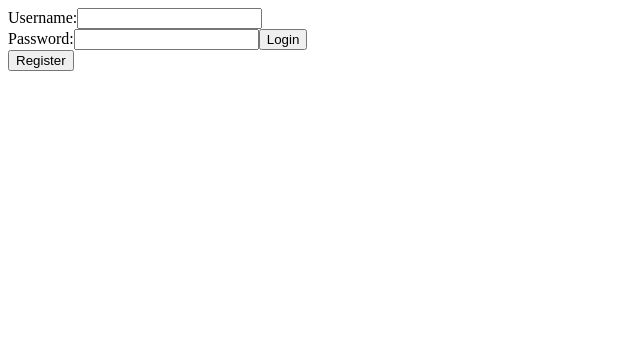
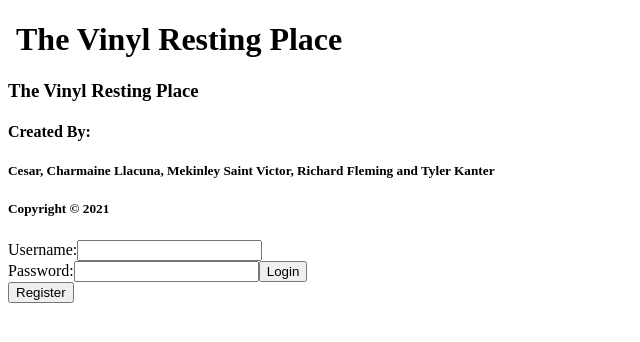
Before and after one commit to TKanter92/E-Commerce-React, a React (Create React App) app: page / in a window 1280 px wide. Shown: the top 342 px of the page, without its empty margins (0-640 px from the left). Built offline with nearby package versions, Linux system fonts and the light colour scheme; no server answers.

Commit message:
created Footer and TitleBar components

```diff
--- a/src/App.js
+++ b/src/App.js
@@ -14,6 +14,8 @@ import HomePage from './components/HomePage/HomePage';
 import ShoppingCart from './ShoppingCart/ShoppingCart';
 import ProductDetails from './components/ProductDetails/ProductDetails';
 import ReviewForm from './components/ReviewForm/ReviewForm';
+import TitleBar from './components/TitleBar/TitleBar';
+import Footer from './components/Footer/Footer';
 
 class App extends Component {
     state = {
@@ -96,7 +98,9 @@ class App extends Component {
     //const user = this.state.user;
     return (
       <div>
+        <TitleBar />
         <NavBar user = {this.state.user} logoutUser={this.logoutUser}/>
+        <Footer />
         <div>
           <BrowserRouter>
           <Switch>
@@ -108,7 +112,7 @@ class App extends Component {
                   return <Login {...props} getCredentials = {this.getCredentials}/>;
                 } else {
                   console.log("false: " +  this.state.user);
-                  return <DisplayProducts {...props} productList={this.state.products}  />
+                  return <DisplayProducts {...props} productList={this.state.products}  />;
                 }
               }}
             />
--- a/src/components/Footer/Footer.jsx
+++ b/src/components/Footer/Footer.jsx
@@ -0,0 +1,14 @@
+import React from 'react';
+
+const Footer = () => {
+    return(
+    <footer className="footer">
+        <h3>The Vinyl Resting Place</h3>
+        <h4>Created By:</h4>
+        <h5>Cesar, Charmaine Llacuna, Mekinley Saint Victor, Richard Fleming and Tyler Kanter</h5>
+        <h5>Copyright © 2021</h5>
+    </footer>
+    )
+}
+
+export default Footer;
--- a/src/components/HomePage/HomePage.jsx
+++ b/src/components/HomePage/HomePage.jsx
@@ -1,6 +1,5 @@
 import React, { Component } from 'react';
-import TitleBar from '../TitleBar/TitleBar';
-import Footer from '../Footer/Footer';
+
 
 
 class HomePage extends Component {
--- a/src/components/TitleBar/TitleBar.jsx
+++ b/src/components/TitleBar/TitleBar.jsx
@@ -0,0 +1,16 @@
+import React from 'react';
+
+
+function TitleBar () {
+    return(
+        <div className="title-bar">
+            <body>
+                <div>
+                    <h1>The Vinyl Resting Place</h1>
+                </div>
+            </body>
+        </div>
+    )
+}
+
+export default TitleBar;
```
